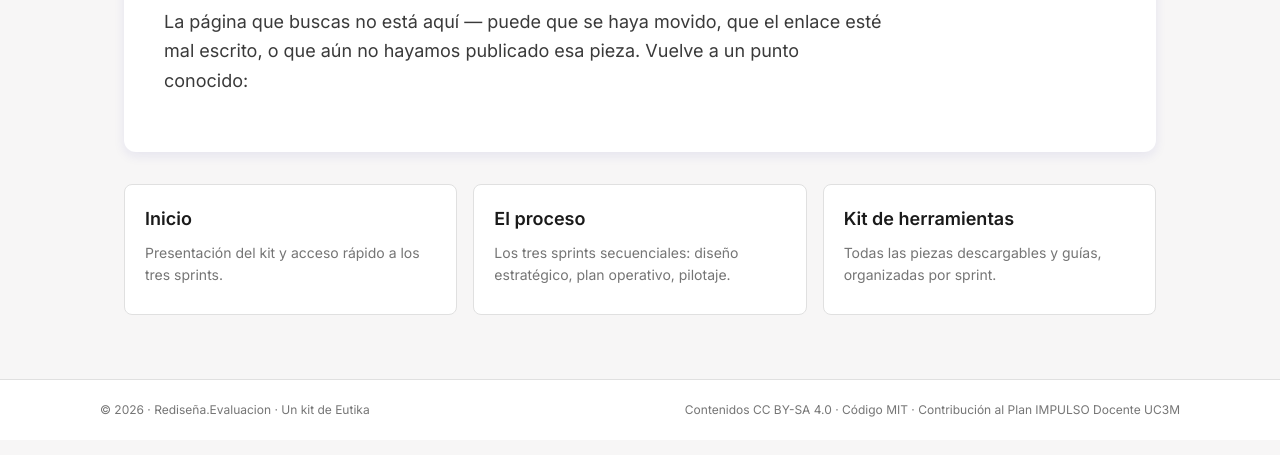
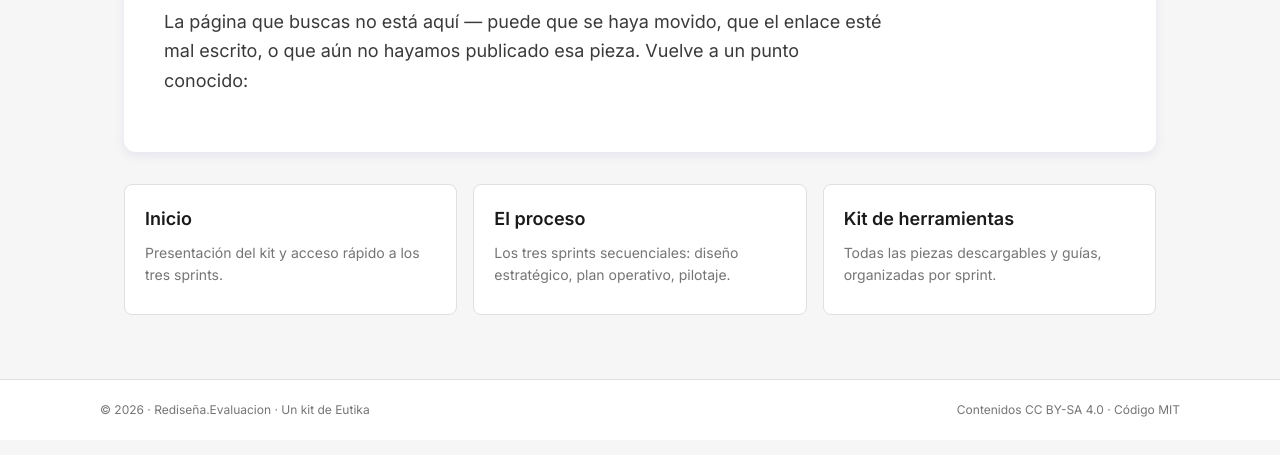
Before and after one commit to freirejuan/redisena-evaluacion, a plain HTML site: page 404.html in a window 1280 px wide. Shown: the part 235-690 px from the top of the page. Drawn offline with Linux system fonts and the light colour scheme.

Commit message:
copy: retirar 'Contribución al Plan IMPULSO Docente UC3M' del footer
El footer queda 'Contenidos CC BY-SA 4.0 · Código MIT'. La atribución al
Plan IMPULSO se mantiene en el header (brand-attrib) y en las páginas
Acerca e Inicio, donde tiene contexto narrativo.

```diff
--- a/404.html
+++ b/404.html
@@ -60,7 +60,7 @@
   <footer>
     <div class="shell">
       <div>© 2026 · Rediseña.Evaluacion · Un kit de <a href="https://eutika.com/" target="_blank" rel="noopener">Eutika</a></div>
-      <div>Contenidos CC BY-SA 4.0 · Código MIT · Contribución al Plan IMPULSO Docente UC3M</div>
+      <div>Contenidos CC BY-SA 4.0 · Código MIT</div>
     </div>
   </footer>
 
```
Also changed, not shown: acerca.html (+1 -1 lines), index.html (+1 -1 lines), kit.html (+1 -1 lines), proceso.html (+1 -1 lines), referencia.html (+1 -1 lines), sprint-0.html (+1 -1 lines), sprint-1.html (+1 -1 lines), sprint-2.html (+1 -1 lines).
